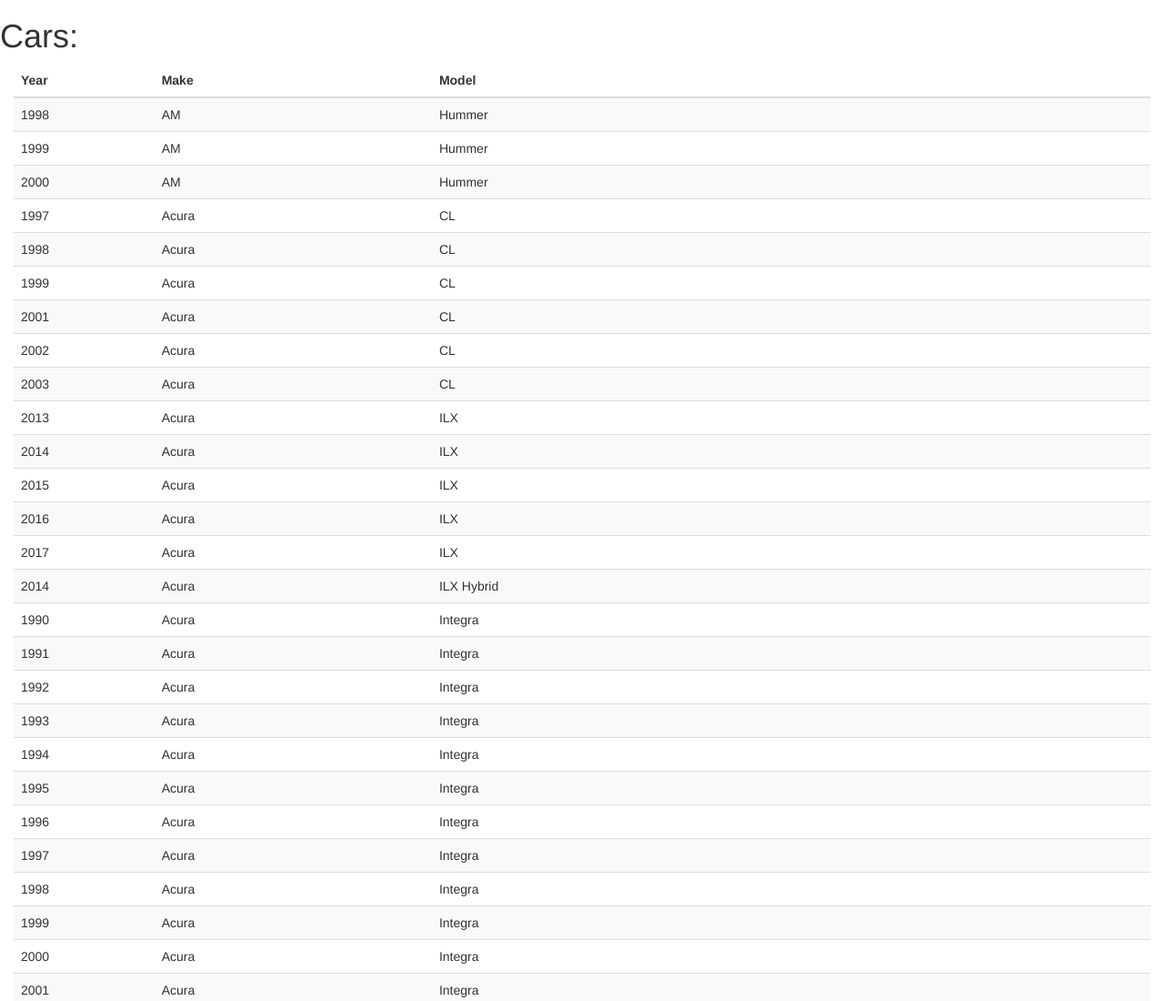
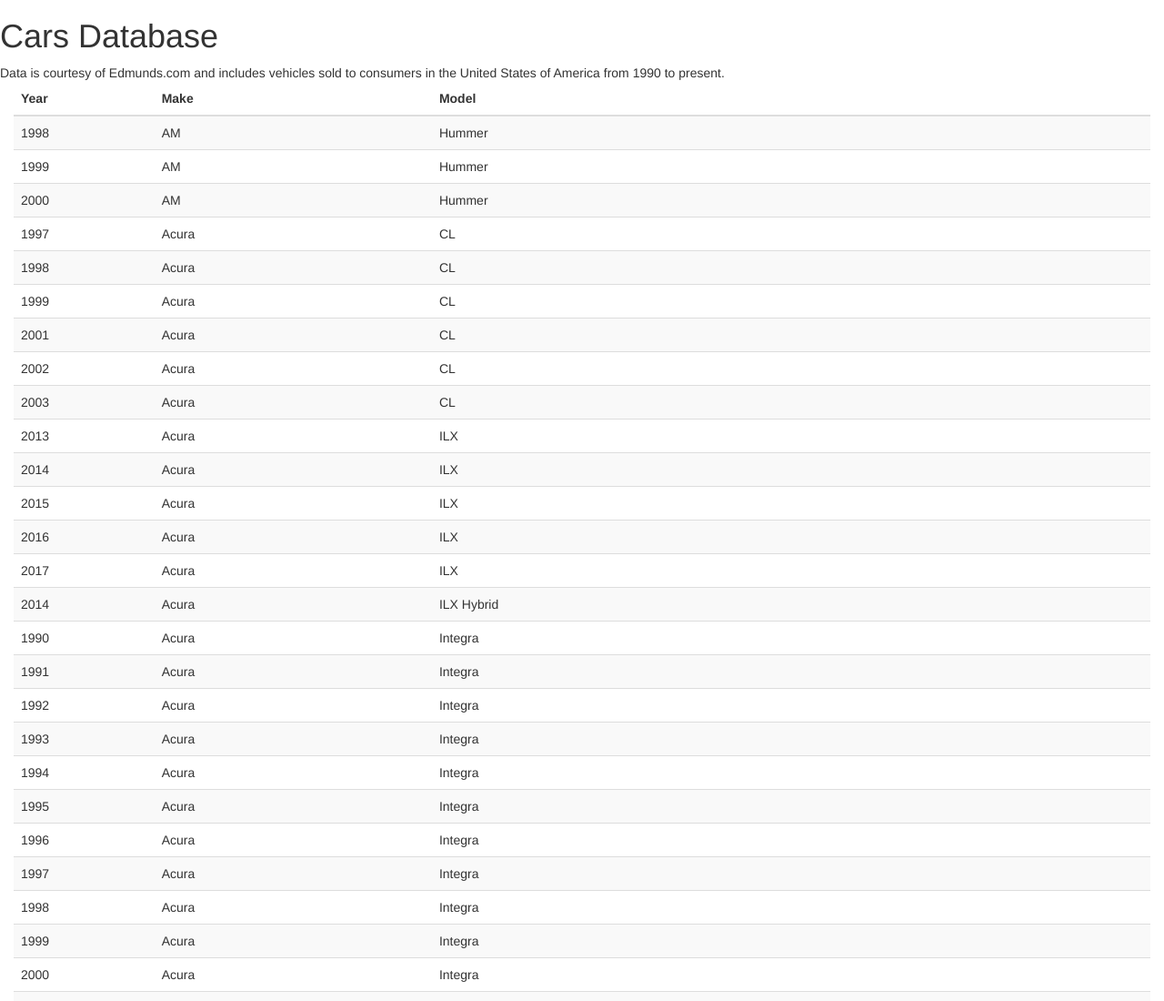
Before and after one commit to EvanGoss/Car-Spec-Database, a website: page client/index.html in a window 1280 px wide. Shown: the top 1100 px of the page at 91% size. Drawn offline with nearby package versions, Linux system fonts and the light colour scheme.

Commit message:
Add data source information

```diff
--- a/client/index.html
+++ b/client/index.html
@@ -13,7 +13,8 @@
 
 <body>
 
-  <h1>Cars:</h1>
+  <h1>Cars Database</h1>
+  <div>Data is courtesy of Edmunds.com and includes vehicles sold to consumers in the United States of America from 1990 to present.</div>
 
   <div ng-view></div>
 
```
